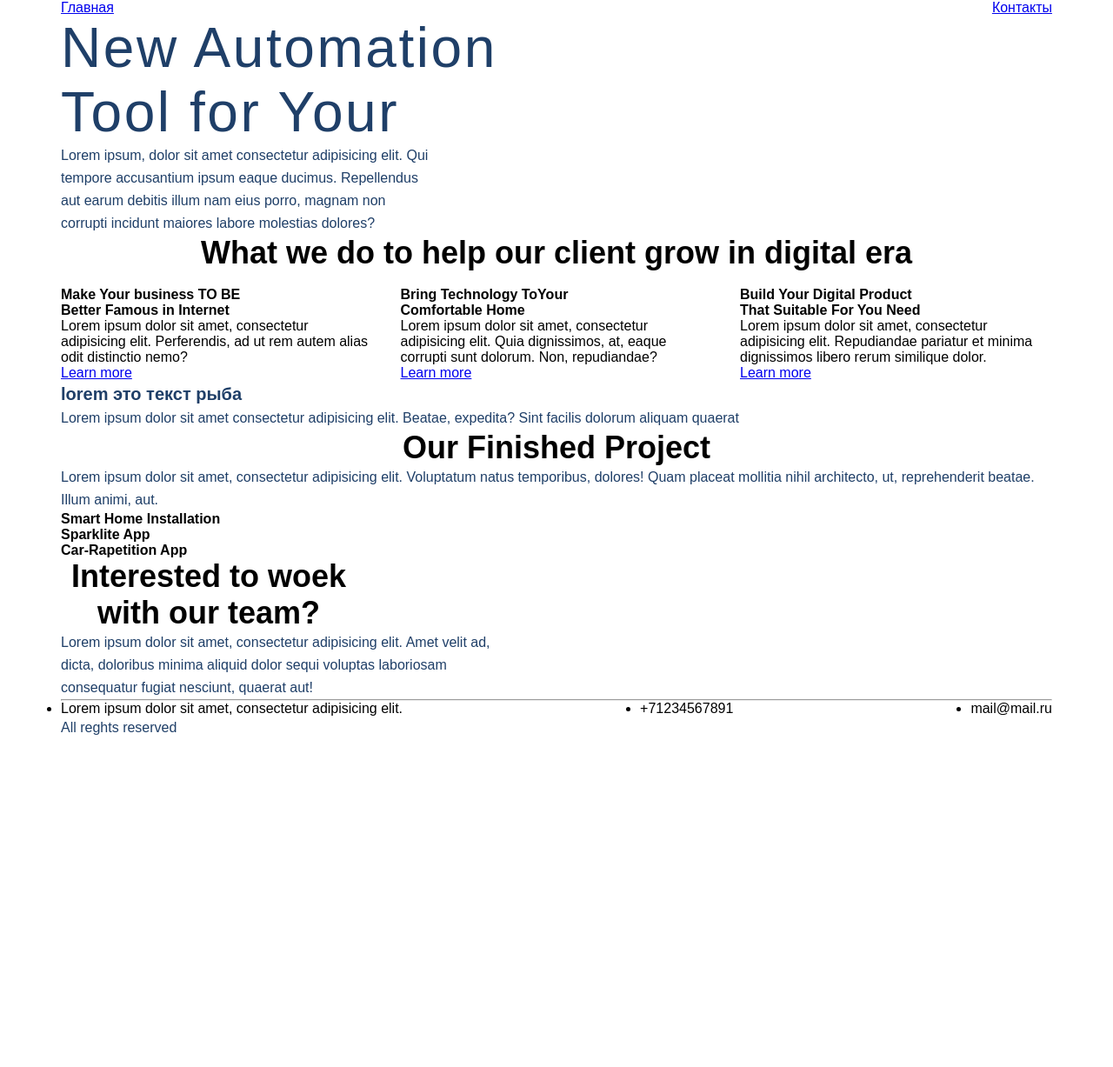
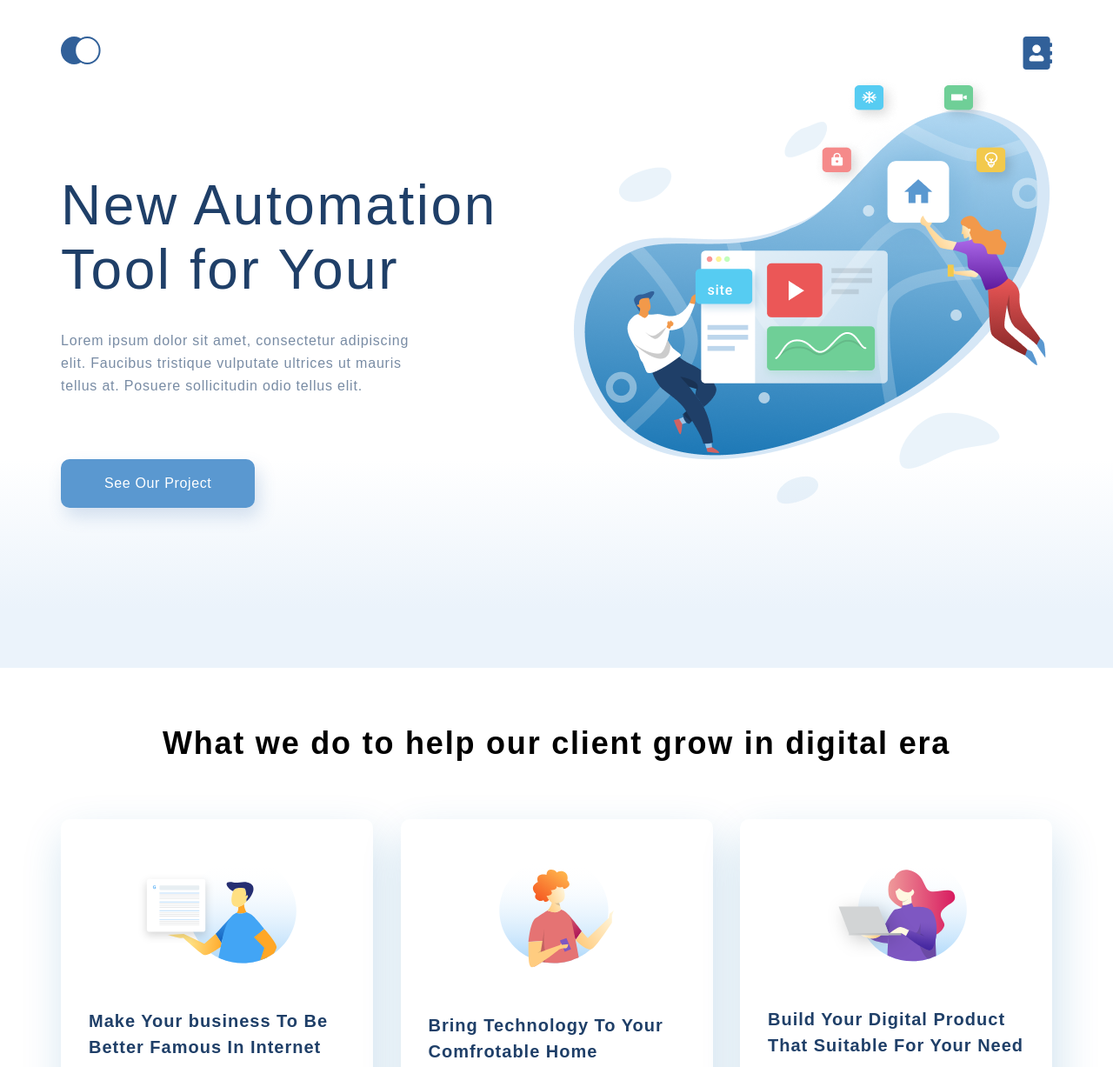
Before and after one commit to DSMaksimov/gb-lessons, a plain HTML site: page index.html in a window 1280 px wide. Shown: the top 1227 px of the page at 87% size. Before the commit the page ends 850 px from the top, so only its background shows below. Drawn offline with Linux system fonts and the light colour scheme.

Commit message:
Lesson-6
Шестой урок

```diff
--- a/index.css
+++ b/index.css
@@ -8,30 +8,82 @@ body {
   font-family: sans-serif;
 }
 
+.top {
+  height: 768px;
+  background: linear-gradient(0deg, #EBF3FB 8.84%, rgba(152, 195, 232, 0) 31.12%);
+}
+
 .top__menu {
+  padding-top: 42px;
   display: flex;
   justify-content: space-between;
+
+}
+.top__box{
+  display: flex;
+  flex-direction: column;
+  height: 100%;
+}
+
+.top__info {
+  padding-top: 115px;
+  flex-direction: 1;
+background-image: url(img/topbg.png );
+background-repeat: no-repeat;
+background-position: right center;
 }
 
 .container {
-  max-width: 1140px;
+  width: 1140px;
   margin: 0 auto;
+
 }
 
 .middle__content__block {
   display: flex;
   justify-content: space-between;
+  padding-top: 64px;
+  padding-bottom: 64px;
+
 }
 
 .middle__content__block__element {
 
   width: 359px;
+  padding: 44px 32px;
+  box-sizing: border-box;
+  background: #FFFFFF;
+
+  box-shadow: 5px 20px 50px rgba(16, 112, 177, 0.2);
+  border-radius: 10px;
+  background-color: #FFFFFF;
+  display: flex;
+  flex-direction: column;
+
 }
 
-/* .middle__left .middle__right {
-  display: flex;
-  justify-content: space-between;
-} */
+.middle__content__block__heading {
+  font-size: 20px;
+  line-height: 30px;
+  color: #1F3F68;
+  letter-spacing: 0.05em;
+  margin-bottom: 14px ;
+}
+
+.middle_img {
+  align-self: center;
+  margin-bottom: 51px;
+
+}
+
+.middle__link {
+  font-size: 14px;
+  line-height: 30px;
+  letter-spacing: 0.05em;
+  color: #5A98D0;
+  text-decoration: none;
+  padding-top: 30px;
+}
 
 .middle__col {
   display: flex;
@@ -53,10 +105,22 @@ body {
   font-size: 16px;
   line-height: 26px;
   color: #1F3F68;
+  letter-spacing: 0.05em;
+  opacity: 0.6;
 }
 
 .text__first {
   width: 425px;
+}
+
+.text__middle_bottom {
+width: 75%;
+margin: 32px auto 64px;
+text-align: center;
+letter-spacing: 0.05em;
+color: #222222;
+opacity: 1;
+
 }
 
 .heading__first {
@@ -64,11 +128,101 @@ body {
   font-size: 64px;
   color: #1F3F68;
   width: 510px;
+
   font-weight: 300;
-  font-size: 64px;
   line-height: 74px;
   letter-spacing: 0.04em;
+
+  margin-bottom: 32px;
 }
+
+.Top__btn_btn{
+  font-size: 16px;
+  line-height: 26px;
+  text-align: center;
+  letter-spacing: 0.04em;
+  color: #FFFFFF;
+
+  background: #5A98D0;
+  box-shadow: 5px 10px 20px rgba(53, 110, 173, 0.2);
+  border-radius: 10px;
+
+  padding: 15px 50px;
+  text-decoration: none;
+  display: inline-block;
+  margin-top: 71px;
+}
+
+.middle__content__middle{
+  padding-top: 64px;
+}
+
+.bottom__top{
+
+}
+
+.bottom__parant{
+display: flex;
+justify-content: space-between;
+margin-top: 32px;
+
+}
+
+.bottom__middle{
+position: relative;
+flex-grow: 1;
+
+}
+
+.bottom__top_img{
+width: 100%;
+
+}
+
+.bottom__middle_marg{
+  margin-right: 32px;
+}
+
+.bottom_text{
+  font-size: 32px;
+line-height: 46px;
+text-align: right;
+letter-spacing: 0.05em;
+color: #FFFFFF;
+position: absolute;
+top: 64px;
+right: 64px;
+}
+
+.bottom_text_dawn{
+  font-size: 32px;
+line-height: 46px;
+text-align: right;
+letter-spacing: 0.05em;
+color: #FFFFFF;
+position: absolute;
+
+  top: 32px;
+left: 32px;
+}
+
+.footer{
+  background: #316099;
+  height: 657px;
+}
+
+.footer__container{
+}
+
+.footer__text{
+font-size: 16px;
+line-height: 26px;
+letter-spacing: 0.05em;
+color: #FFFFFF;
+opacity: 0.6;
+}
+
+
 
 .heading_second {
   /* Заголовки 2 уровня */
@@ -81,10 +235,19 @@ body {
   /* Заголовки 3 уровня */
   font-size: 36px;
   text-align: center;
+  line-height: 46px;
+  letter-spacing: 0.05em;
+  color: #000000;
 }
 
 .heading__bottom {
   width: 340px;
+  font-size: 28px;
+line-height: 46px;
+letter-spacing: 0.05em;
+color: #FFFFFF;
+margin-top: 91px;
+margin-left: 113px;
 }
 
 .heading_fourth {
--- a/index.html
+++ b/index.html
@@ -11,25 +11,21 @@
 
 <body>
   <div class="top">
-    <div class="container">
+    <div class="container top__box">
       <!--Бордовый блок С1-->
-      <div class="top__content">
       <!--Фиолетовый блок С1-->
       <div class="top__menu">
         <!--Зеленый блок С!-->
-          <a href="index.html">Главная</a><!-- header -->
-          <a href="pages/contacts.html">Контакты</a>
+        <a href="index.html"><img src="img/logo.svg" alt="logo"></a><!-- header -->
+        <a href="pages/contacts.html"><img src="img/contact.svg" alt="contacts"></a>
       </div>
       <div class="top__info">
         <!--Голубой блок С!-->
         <!--<h1 class="heading__first">Главная</h1> Не уверен, так как в дизайне данной строчки нет. Прошу не считать за ошибку а объяснить в комментариях-->
-          <h1 class="heading__first">New Automation<br>Tool for Your</h1><!-- content -->
-          <p class="text text__first">Lorem ipsum, dolor sit amet consectetur adipisicing elit. Qui tempore accusantium
-            ipsum eaque
-            ducimus.
-            Repellendus aut earum debitis illum nam eius porro, magnam non corrupti incidunt maiores labore molestias
-            dolores?</p>
-        </div>
+        <h1 class="heading__first">New Automation Tool for Your </h1><!-- content -->
+        <p class="text text__first">Lorem ipsum dolor sit amet, consectetur adipiscing elit. Faucibus tristique
+          vulputate ultrices ut mauris tellus at. Posuere sollicitudin odio tellus elit.</p>
+        <a class="Top__btn_btn" href="#">See Our Project</a>
       </div>
     </div>
   </div>
@@ -38,38 +34,42 @@
       <div class="middle__content__middle">
         <!--Фиолетовый блок С2-->
         <h3 class="heading_third">What we do to help our client grow in digital era</h3>
-        <div class="middle__content__block container">
+        <div class="container">
           <!--Зеленый блок С2-->
+          <div class="middle__content__block">
             <div class="middle__content__block__element">
               <!--Розовый блок С2-->
-            <img src="" alt="">
-            <h4>Make Your business TO BE<br>Better Famous in Internet</h4>
-            <p>Lorem ipsum dolor sit amet, consectetur adipisicing elit. Perferendis, ad ut rem autem alias odit
-              distinctio nemo?</p>
-            <a href="#">Learn more</a>
+              <img class="middle_img" src="img/item1.svg" alt="item1">
+              <h4 class="middle__content__block__heading">Make Your business To Be
+                Better Famous In Internet</h4>
+              <p class="text">Lorem ipsum dolor sit amet, consectetur adipiscing elit, sed do eiusmod tempor incididunt
+                ut labore et
+                dolore magna aliqua. </p>
+              <a class="middle__link" href="#">Learn more</a>
             </div>
             <div class="middle__content__block__element">
-            <img src="" alt="">
-            <h4>Bring Technology ToYour<br>Comfortable Home</h4>
-            <p>Lorem ipsum dolor sit amet, consectetur adipisicing elit. Quia dignissimos, at, eaque corrupti sunt
-              dolorum. Non, repudiandae?</p>
-            <a href="#">Learn more</a>
+              <img class="middle_img" src="img/item2.svg" alt="item2">
+              <h4 class="middle__content__block__heading">Bring Technology To Your
+                Comfrotable Home</h4>
+              <p class="text">Lorem ipsum dolor sit amet, consectetur adipiscing elit, sed do eiusmod tempor incididunt
+                ut labore et
+                dolore magna aliqua. </p>
+              <a class="middle__link" href="#">Learn more</a>
             </div>
             <div class="middle__content__block__element">
-            <img src="" alt="">
-            <h4>Build Your Digital Product<br>That Suitable For You Need</h4>
-            <p>Lorem ipsum dolor sit amet, consectetur adipisicing elit. Repudiandae pariatur et minima dignissimos
-              libero rerum similique dolor.</p>
-            <a href="#">Learn more</a>
+              <img class="middle_img" src="img/item3.svg" alt="item3">
+              <h4 class="middle__content__block__heading">Build Your Digital Product
+                That Suitable For Your Need</h4>
+              <p class="text">Lorem ipsum dolor sit amet, consectetur adipiscing elit, sed do eiusmod tempor incididunt
+                ut labore et
+                dolore magna aliqua. </p>
+              <a class="middle__link" href="#">Learn more</a>
             </div>
           </div>
-        <h4 class="heading_fourth">lorem это текст рыба</h4>
-        <p class="text">Lorem ipsum dolor sit amet consectetur adipisicing elit. Beatae, expedita? Sint facilis dolorum
-          aliquam quaerat
-        </p>
+        </div>
         <h3 class="heading_third">Our Finished Project</h3>
-        <p class="text">Lorem ipsum dolor sit amet, consectetur adipisicing elit. Voluptatum natus temporibus, dolores!
-          Quam placeat mollitia nihil architecto, ut, reprehenderit beatae. Illum animi, aut.</p>
+        <p class="text text__middle_bottom">Lorem ipsum dolor sit amet, consectetur adipisicing elit, sed do eiusmod
+          tempor incididunt ut labore et dolore magna aliqua. Ut enim ad minim veniam.</p>
       </div>
     </div>
     <div class="middle__content__bottom"></div>
@@ -77,38 +77,48 @@
   </div>
   <div class="bottom">
     <div class="container">
-      <div class="bottom__top">
-        <h4>Smart Home Installation</h4>
+      <div class="bottom__middle">
+        <img class="bottom__top_img" src="img/bottom1.png" alt="img_bottom1">
+        <p class="bottom_text">Smart Home Installation</p>
+        <div class="bottom__parant">
+          <div class="bottom__middle bottom__middle_marg">
+            <img class="bottom__top_img" src="img/bottom2.png" alt="img_bottom2">
+            <p class=" bottom_text_dawn">Sparklite App</p>
           </div>
-      <div class="bottom_left">
-        <h4>Sparklite App</h4>
+          <div class="bottom__middle">
+            <img class="bottom__top_img" src="img/bottom3.png" alt="img_bottom3">
+            <p class=" bottom_text_dawn">Car-Rapetition App</p>
           </div>
-      <div class="bottom__right">
-        <h4>Car-Rapetition App</h4>
+        </div>
       </div>
     </div>
   </div>
   <div class="footer">
     <!--Бордовый блок С4-->
     <!-- footer -->
-    <div class="container">
+    <div class="container footer__container">
       <div class="footer__top">
         <!--Желтый блок С4-->
         <div class="footer__feedback">
           <!--Розовый блок С4-->
-          <h3 class="heading_third heading__bottom">Interested to woek<br>with our team?</h3>
-          <p class="text">Lorem ipsum dolor sit amet, consectetur adipisicing elit. Amet velit ad, dicta, doloribus
-            minima aliquid dolor sequi voluptas laboriosam consequatur fugiat nesciunt, quaerat aut!</p>
+          <h3 class="  heading__bottom">Intersted to woek
+            with our team?</h3>
+          <p class="text footer__text">Lorem ipsum dolor sit amet, consectetur adipisicing elit, sed do eiusmod tempor
+            incididunt ut
+            labore et dolore magna aliqua. Ut enim ad minim veniam.</p>
+        </div>
+        <div class="footer__btn">
+          <a class="footer__btn_btn" href="#">Let’s Talk</a>
         </div>
       </div>
       <hr>
       <!--Зеленый блок С4-->
       <ul class="foote__bottom">
         <li>Lorem ipsum dolor sit amet, consectetur adipisicing elit.</li>
-        <li>+71234567891</li>
-        <li>mail@mail.ru</li>
+        <li>+7-812-7313-4321</li>
+        <li>hello.site@gmail.com</li>
       </ul>
-      <p class="text">All reghts reserved</p>
+      <p class="text">2021 All rights reserved.</p>
     </div>
   </div>
 </body>
```
Also changed, not shown: img/bottom1.png (added), img/bottom2.png (added), img/bottom3.png (added), img/contact.svg (added), img/item1.svg (added), img/item2.svg (added), img/item3.svg (added), img/logo.svg (added), img/topbg.png (added). Lines whose indentation alone changed are shown as unchanged.
